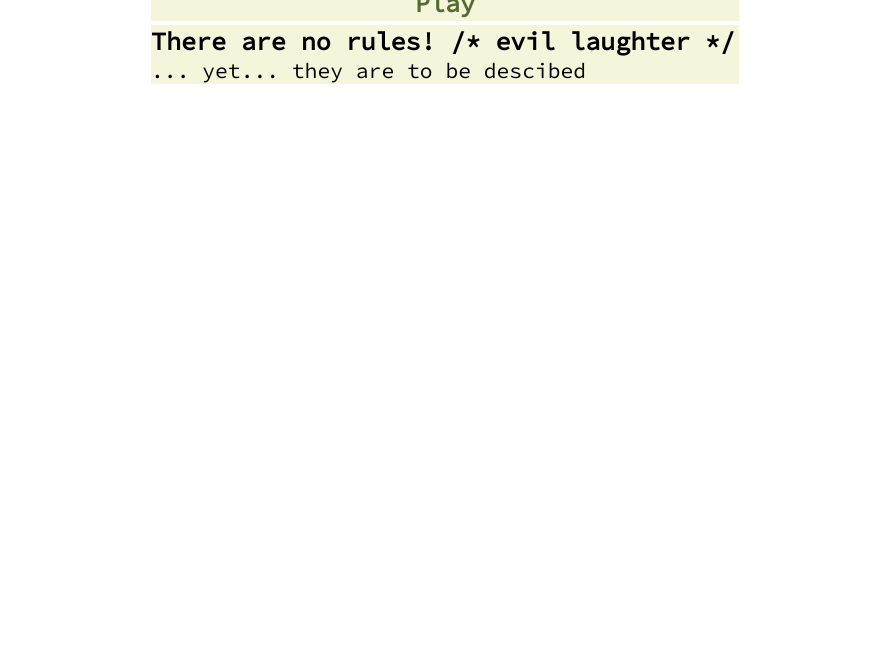
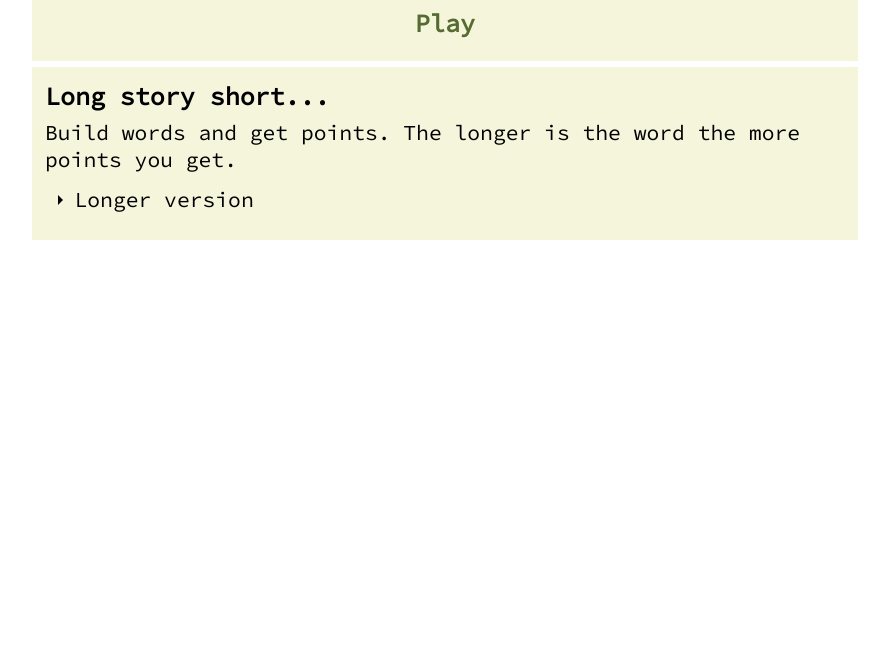
Before and after one commit to queleok/words-hunter, a plain HTML site: page rules.html in a window 1280 px wide. Shown: the part 138-800 px from the top of the page, without its empty margins (195-1084 px from the left). Drawn offline with Linux system fonts and the light colour scheme.

Commit message:
added rulse

```diff
--- a/rules.html
+++ b/rules.html
@@ -14,8 +14,23 @@
                 <a class="main-link" href="play.html"><h3>Play</h3></a>
             </div>
             <div class="main-block">
-                <h3>There are no rules! /* evil laughter */</h3>
-                <p>... yet... they are to be descibed</p>
+                <h3>Long story short...</h3>
+                <p>Build words and get points. The longer is the word the more points you get.</p>
+                <div class="wrap-collabsible">
+                    <input id="collapsible" class="toggle" type="checkbox">
+                    <label for="collapsible" class="lbl-toggle">Longer version</label>
+                    <div class="collapsible-content">
+                        <div class="content-inner">
+                            <ul>
+                                <li>The player is given 16 letters and 2 minutes to compose as many English words as he or she can;</li>
+                                <li>Only a-z symbols are allowed in the input;</li>
+                                <li>The player gets 1 point for the first 3 letters of every word, and 1 more point for every consecutive letter, so e.g. the word set gives 1 point, while the word scores gives 6 points;</li>
+                                <li>Different forms of the same word (e.g. nouns in singular and plural forms, or verbs in present and past tenses) are considered as different words;</li>
+                                <li>The game relies on the free unofficial API for the google dictionaries, which has some limits on the pace of requests, so when those limits are hit, network errors might occur preventing the input word from being validated. In such a situation there is an arrow button that allows the player to repeat the request manually at any time (even after the timer runs out); should this manual request succeed, the results will be updated accordingly.</li>
+                            </ul>
+                        </div>
+                    </div>
+                </div>
             </div>
         </div>
     </body>
--- a/styles.css
+++ b/styles.css
@@ -180,7 +180,8 @@ input[type="text"] {
     font-size: 16pt;
     background-color: beige;
     width: 100%;
-    margin: 2px;
+    margin: 2pt;
+    padding: 10pt;
 }
 
 .main-link {
@@ -192,3 +193,66 @@ input[type="text"] {
 .main-link:hover {
     color: olive;
 }
+
+input[type='checkbox'] {
+  display: none;
+}
+
+.lbl-toggle {
+  display: block;
+  padding: 10pt;
+  cursor: pointer;
+  transition: all 0.25s ease-out;
+}
+
+.lbl-toggle:hover {
+  color: olive;
+}
+
+.lbl-toggle::before {
+  content: ' ';
+  display: inline-block;
+
+  border-top: 5px solid transparent;
+  border-bottom: 5px solid transparent;
+  border-left: 5px solid currentColor;
+
+  vertical-align: middle;
+  margin-right: .7rem;
+  transform: translateY(-2px);
+
+  transition: transform .2s ease-out;
+}
+
+h3 {
+    margin-bottom: 5pt;
+}
+
+ul {
+    padding-left: 25pt;
+}
+
+.collapsible-content .content-inner {
+  border-bottom-left-radius: 7px;
+  border-bottom-right-radius: 7px;
+}
+
+.collapsible-content {
+  max-height: 0px;
+  overflow: hidden;
+
+  transition: max-height .25s ease-in-out;
+}
+
+.toggle:checked + .lbl-toggle + .collapsible-content {
+  max-height: 100vh;
+}
+
+.toggle:checked + .lbl-toggle::before {
+  transform: rotate(90deg) translateX(-3px);
+}
+
+.toggle:checked + .lbl-toggle {
+  border-bottom-right-radius: 0;
+  border-bottom-left-radius: 0;
+}
```
